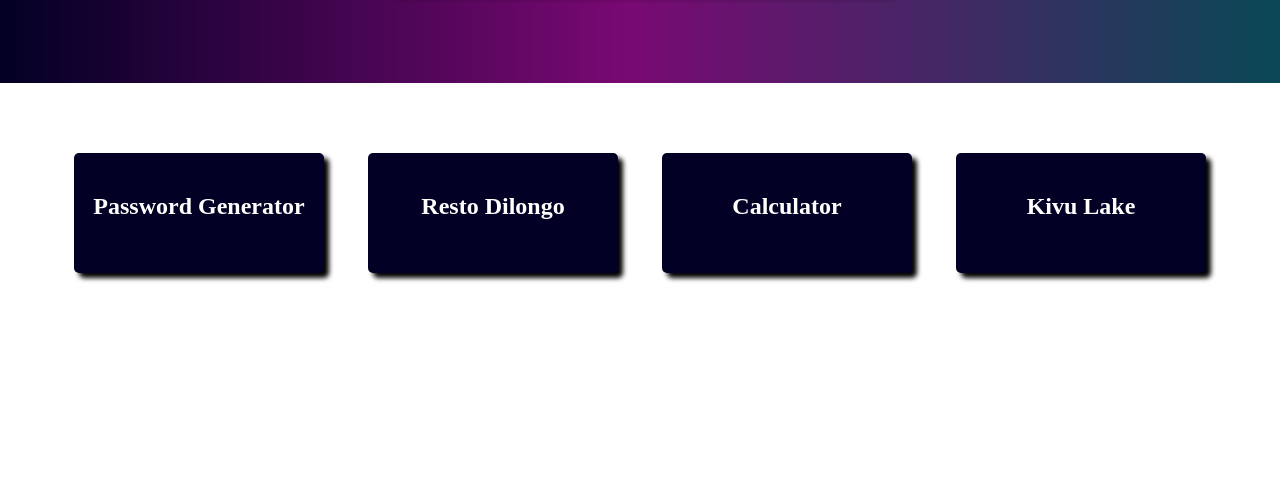
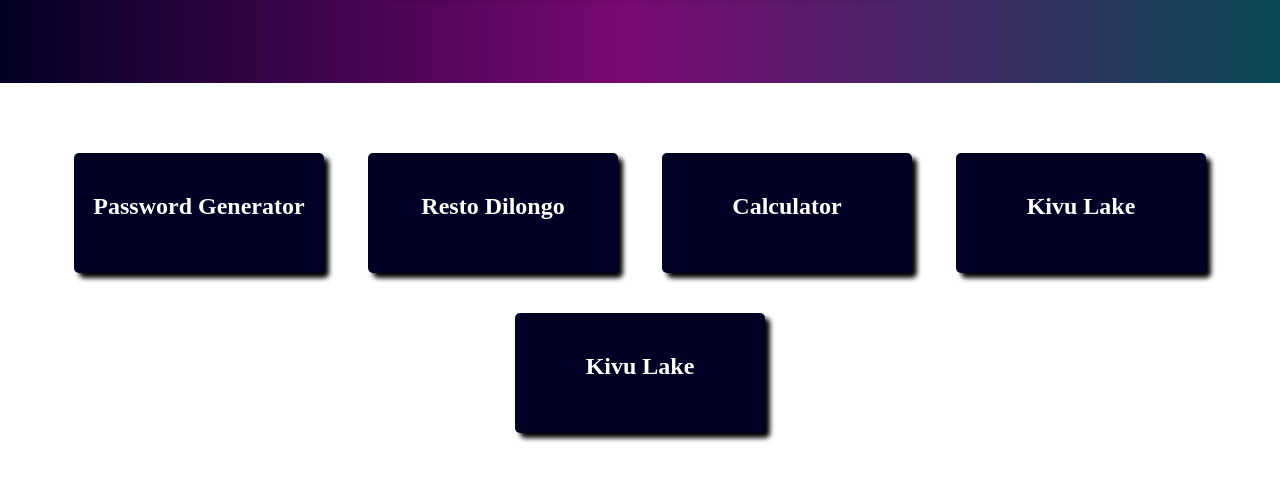
Before and after one commit to URyd999/URyd999.github.io, a plain HTML site: page index.html in a window 1280 px wide. Shown: the part 207-688 px from the top of the page. Drawn offline with Linux system fonts and the light colour scheme.

Commit message:
test commit

```diff
--- a/index.html
+++ b/index.html
@@ -41,6 +41,13 @@
                     </h2>
                 </div>
             </a>
+            <a href="./Projet_01_Kivu_Lake/">
+                <div class="element">
+                    <h2>
+                        Kivu Lake
+                    </h2>
+                </div>
+            </a>
 
         </div>
 
```
